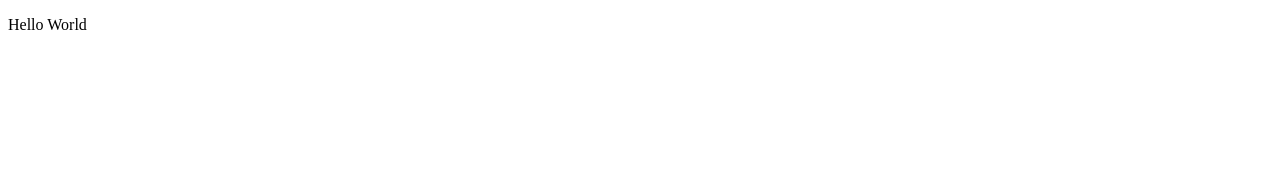
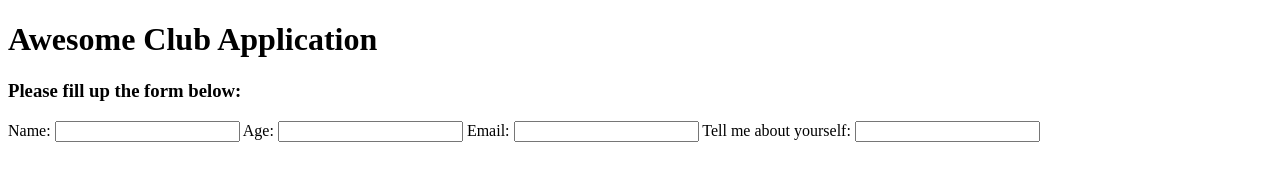
Before and after one commit to kimchi11y/web-dev, a plain HTML site: page index.html in a window 1280 px wide. Drawn offline with Linux system fonts and the light colour scheme.

Commit message:
Added forms

```diff
--- a/index.html
+++ b/index.html
@@ -6,6 +6,21 @@
     <title>Document</title>
 </head>
 <body>
-    <p>Hello World</p>
+    <div>
+        <h1>Awesome Club Application</h1>
+        <h3>Please fill up the form below:</h3>
+    </div>
+    <form>
+       <label for="name">Name: </label>
+       <input type="text">
+       <label for="age">Age: </label>
+       <input type="text">
+       <label for="name">Email: </label>
+       <input type="email">
+       <label for="name">Tell me about yourself: </label>
+       <input type="text">
+    </form>
+    <div></div>
+
 </body>
 </html>
```
